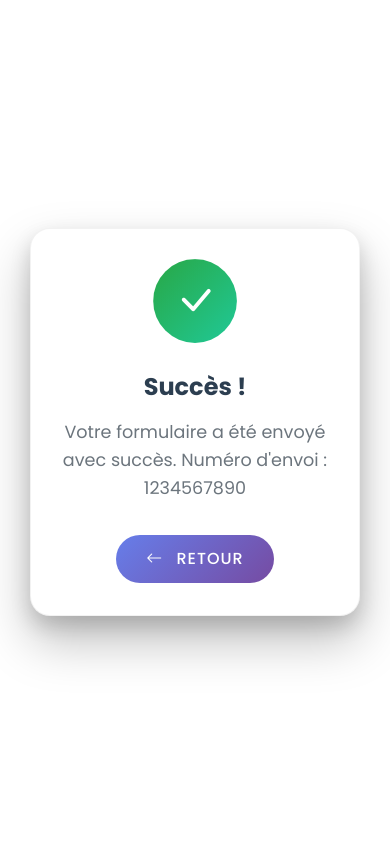
After one commit to fabrice1618/ada, a PHP site: page /maquette/resultat.html in a window 390 px wide. The commit adds this page. Run offline with PHP 8.4, Linux system fonts and the light colour scheme.

Commit message:
Formulaire envoyé avec succès

```diff
--- a/docker-compose.yml
+++ b/docker-compose.yml
@@ -12,7 +12,7 @@ services:
     depends_on:
       - db
     environment:
-      - DB_HOST=db
+      - DB_HOST=${DB_HOST}
       - DB_NAME=${DB_NAME}
       - DB_USER=${DB_USER}
       - DB_PASS=${DB_PASS}
@@ -30,7 +30,7 @@ services:
       - mysql_data:/var/lib/mysql
       - ./database:/docker-entrypoint-initdb.d
     ports:
-      - "3306:3306"
+      - "3307:3306"
 
 volumes:
   mysql_data:
--- /dev/null
+++ b/src/maquette/resultat.html
@@ -0,0 +1,224 @@
+<!DOCTYPE html>
+<html lang="fr">
+
+<head>
+    <meta charset="UTF-8">
+    <meta name="viewport" content="width=device-width, initial-scale=1.0">
+    <title>Formulaire envoyé avec succès</title>
+
+    <!-- Bootstrap CSS -->
+    <link href="https://cdn.jsdelivr.net/npm/bootstrap@5.3.0/dist/css/bootstrap.min.css" rel="stylesheet">
+
+    <!-- Bootstrap Icons -->
+    <link rel="stylesheet" href="https://cdn.jsdelivr.net/npm/bootstrap-icons@1.10.0/font/bootstrap-icons.css">
+
+    <!-- Google Fonts -->
+    <link href="https://fonts.googleapis.com/css2?family=Poppins:wght@300;400;500;600;700&display=swap"
+        rel="stylesheet">
+
+    <style>
+        body {
+            font-family: 'Poppins', sans-serif;
+            background: white;
+            min-height: 100vh;
+            display: flex;
+            align-items: center;
+            justify-content: center;
+        }
+
+        .success-container {
+            background: white;
+            border-radius: 20px;
+            box-shadow: 0 25px 50px rgba(0, 0, 0, 0.25), 0 10px 20px rgba(0, 0, 0, 0.15);
+            padding: 3rem;
+            text-align: center;
+            max-width: 500px;
+            width: 90%;
+            animation: slideInUp 0.8s ease-out;
+            border: 1px solid rgba(0, 0, 0, 0.05);
+        }
+
+        .success-icon {
+            width: 100px;
+            height: 100px;
+            background: linear-gradient(135deg, #28a745, #20c997);
+            border-radius: 50%;
+            display: flex;
+            align-items: center;
+            justify-content: center;
+            margin: 0 auto 2rem;
+            animation: bounceIn 1s ease-out 0.3s both;
+        }
+
+        .success-icon i {
+            font-size: 3rem;
+            color: white;
+        }
+
+        .success-title {
+            color: #2c3e50;
+            font-weight: 700;
+            font-size: 2rem;
+            margin-bottom: 1rem;
+            animation: fadeInUp 0.8s ease-out 0.5s both;
+        }
+
+        .success-message {
+            color: #6c757d;
+            font-size: 1.1rem;
+            margin-bottom: 2rem;
+            line-height: 1.6;
+            animation: fadeInUp 0.8s ease-out 0.7s both;
+        }
+
+        .btn-custom {
+            background: linear-gradient(135deg, #667eea, #764ba2);
+            border: none;
+            border-radius: 50px;
+            padding: 12px 30px;
+            font-weight: 500;
+            text-transform: uppercase;
+            letter-spacing: 1px;
+            transition: all 0.3s ease;
+            animation: fadeInUp 0.8s ease-out 0.9s both;
+        }
+
+        .btn-custom:hover {
+            transform: translateY(-2px);
+            box-shadow: 0 10px 20px rgba(102, 126, 234, 0.3);
+        }
+
+        .additional-info {
+            background: #f8f9fa;
+            border-radius: 15px;
+            padding: 1.5rem;
+            margin-top: 2rem;
+            animation: fadeInUp 0.8s ease-out 1.1s both;
+        }
+
+        .info-item {
+            display: flex;
+            align-items: center;
+            justify-content: center;
+            margin-bottom: 0.5rem;
+            color: #495057;
+        }
+
+        .info-item i {
+            margin-right: 0.5rem;
+            color: #667eea;
+        }
+
+        /* Animations */
+        @keyframes slideInUp {
+            from {
+                opacity: 0;
+                transform: translateY(50px);
+            }
+
+            to {
+                opacity: 1;
+                transform: translateY(0);
+            }
+        }
+
+        @keyframes bounceIn {
+            0% {
+                opacity: 0;
+                transform: scale(0.3);
+            }
+
+            50% {
+                opacity: 1;
+                transform: scale(1.05);
+            }
+
+            70% {
+                transform: scale(0.9);
+            }
+
+            100% {
+                opacity: 1;
+                transform: scale(1);
+            }
+        }
+
+        @keyframes fadeInUp {
+            from {
+                opacity: 0;
+                transform: translateY(20px);
+            }
+
+            to {
+                opacity: 1;
+                transform: translateY(0);
+            }
+        }
+
+        /* Responsive */
+        @media (max-width: 576px) {
+            .success-container {
+                padding: 2rem 1.5rem;
+            }
+
+            .success-title {
+                font-size: 1.5rem;
+            }
+
+            .success-icon {
+                width: 80px;
+                height: 80px;
+            }
+
+            .success-icon i {
+                font-size: 2.5rem;
+            }
+        }
+    </style>
+</head>
+
+<body>
+    <div class="container d-flex justify-content-center align-items-center min-vh-100">
+        <div class="success-container">
+            <div class="success-icon">
+                <i class="bi bi-check-lg"></i>
+            </div>
+
+            <h1 class="success-title">Succès !</h1>
+
+            <p class="success-message">
+                Votre formulaire a été envoyé avec succès. Numéro d'envoi : 1234567890
+            </p>
+
+            <a href="javascript:history.back()" class="btn btn-primary btn-custom">
+                <i class="bi bi-arrow-left me-2"></i>
+                Retour
+            </a>
+        </div>
+    </div>
+
+    <!-- Bootstrap JS -->
+    <script src="https://cdn.jsdelivr.net/npm/bootstrap@5.3.0/dist/js/bootstrap.bundle.min.js"></script>
+
+    <script>
+        document.addEventListener('DOMContentLoaded', function () {
+            const icon = document.querySelector('.success-icon');
+
+            setTimeout(() => {
+                icon.style.animation = 'bounceIn 1s ease-out, pulse 2s infinite 2s';
+            }, 2000);
+        });
+
+        const style = document.createElement('style');
+        style.textContent = `
+            @keyframes pulse {
+                0% { transform: scale(1); }
+                50% { transform: scale(1.05); }
+                100% { transform: scale(1); }
+            }
+        `;
+        document.head.appendChild(style);
+    </script>
+</body>
+
+</html>
```
Also changed, not shown: AGENTS.md (added, +41 -0 lines), src/index.php (+6 -7 lines), src/parts/formulaire.html (+7 -5 lines), src/post.php (+12 -22 lines).
